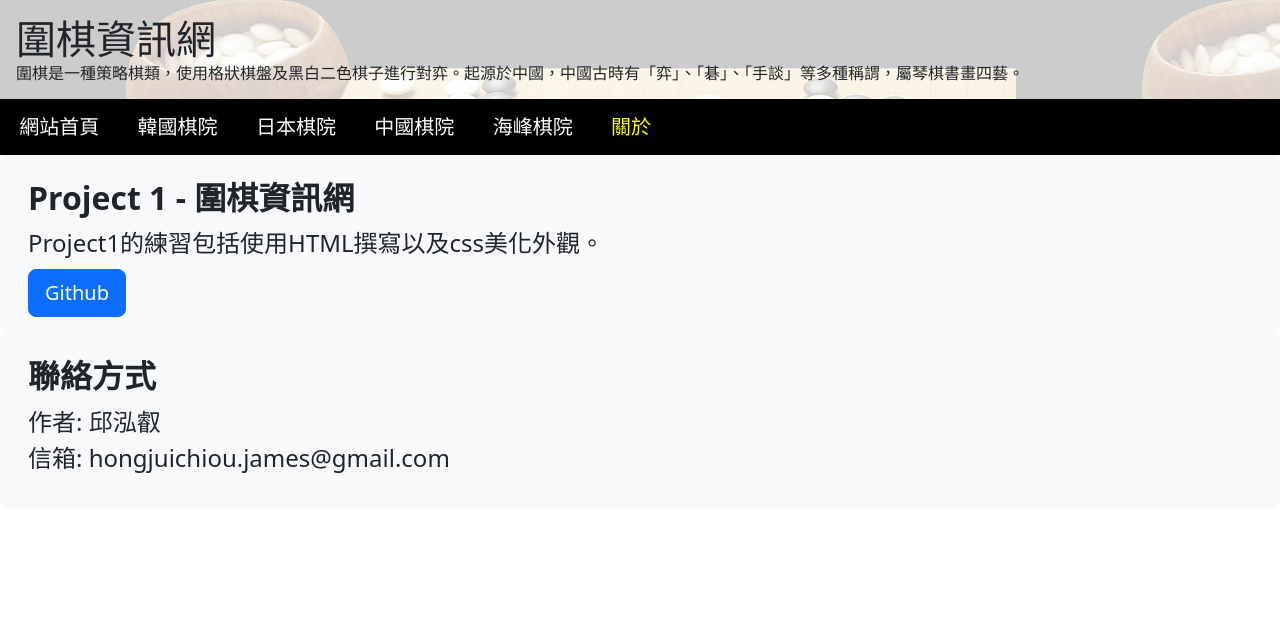
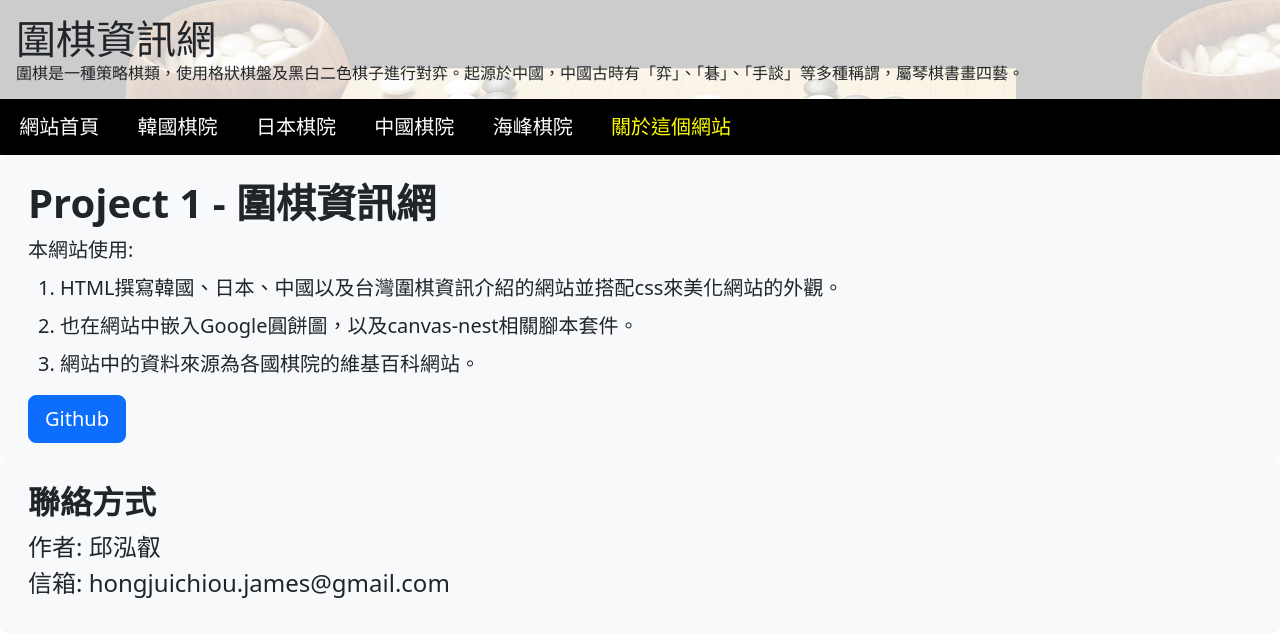
Before and after one commit to james-chiou/GO-intro-website, a plain HTML site: page about.html in a window 1280 px wide. Drawn offline with nearby package versions, Linux system fonts and the light colour scheme.

Commit message:
third commit

```diff
--- a/about.html
+++ b/about.html
@@ -29,7 +29,7 @@
           <li><a href="./japan.html">日本棋院</a></li>
           <li><a href="./china.html">中國棋院</a></li>
           <li><a href="./taiwan.html">海峰棋院</a></li>
-          <li><a class="active" href="#">關於</a></li>
+          <li><a class="active" href="#">關於這個網站</a></li>
         </ul>
       </nav>
     </header>
@@ -37,10 +37,23 @@
       <section class="about">
         <div class="ps-3 pt-2 bg-light rounded-3">
           <div class="container-fluid py-3">
-            <h1 class="display-5 fw-bold fs-2">Project 1 - 圍棋資訊網</h1>
-            <p class="col-md-8 fs-4 mb-2">
-              Project1的練習包括使用HTML撰寫以及css美化外觀。
-            </p>
+            <h1 class="display-6 fw-bold">Project 1 - 圍棋資訊網</h1>
+            <ul class="list-unstyled">
+              <li class="col-md-10 fs-5">
+                本網站使用:
+                <ol>
+                  <li class="col-md-10 fs-5 my-2">
+                    HTML撰寫韓國、日本、中國以及台灣圍棋資訊介紹的網站並搭配css來美化網站的外觀。
+                  </li>
+                  <li class="col-md-10 fs-5 my-2">
+                    也在網站中嵌入Google圓餅圖，以及canvas-nest相關腳本套件。
+                  </li>
+                  <li class="col-md-10 fs-5">
+                    網站中的資料來源為各國棋院的維基百科網站。
+                  </li>
+                </ol>
+              </li>
+            </ul>
             <a
               href="https://github.com/james-chiou/GO-intro-website"
               target="_blank"
@@ -54,7 +67,7 @@
       <section class="contact">
         <div class="ps-3 pt-2 bg-light rounded-3">
           <div class="container-fluid py-3">
-            <h1 class="display-5 fw-bold fs-2">聯絡方式</h1>
+            <h1 class="fw-bold fs-2">聯絡方式</h1>
             <p class="col-md-8 fs-4 mb-0">作者: 邱泓叡</p>
             <p class="col-md-8 fs-4 mt-0">信箱: hongjuichiou.james@gmail.com</p>
           </div>
--- a/style.css
+++ b/style.css
@@ -137,6 +137,9 @@ div.japan div.info {
   flex: 3 1 600px;
   padding: 2rem;
 }
+div.japan div.info ul {
+  margin-left: 2rem;
+}
 
 div.competition {
   display: flex;
```
Also changed, not shown: Korea.html (+1 -1 lines), china.html (+1 -1 lines), index.html (+1 -1 lines), japan.html (+1 -1 lines), taiwan.html (+1 -1 lines).
